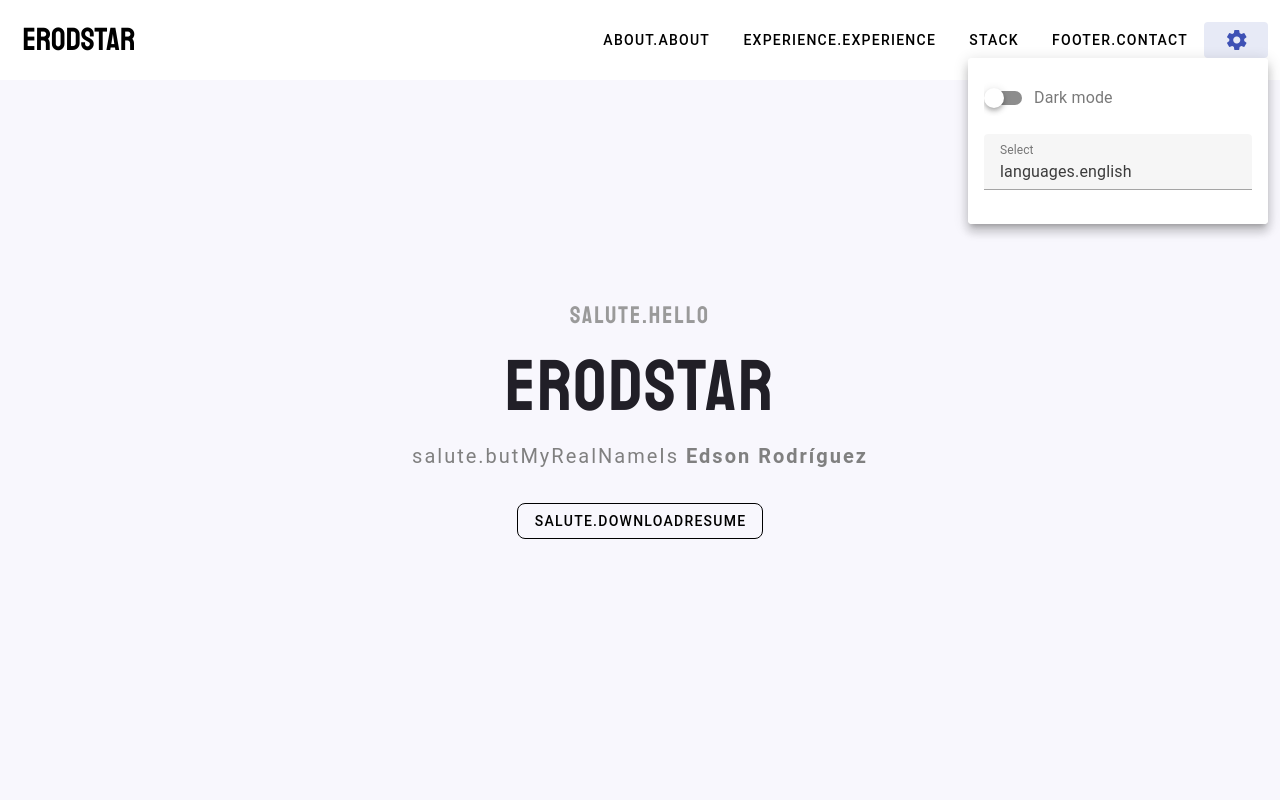
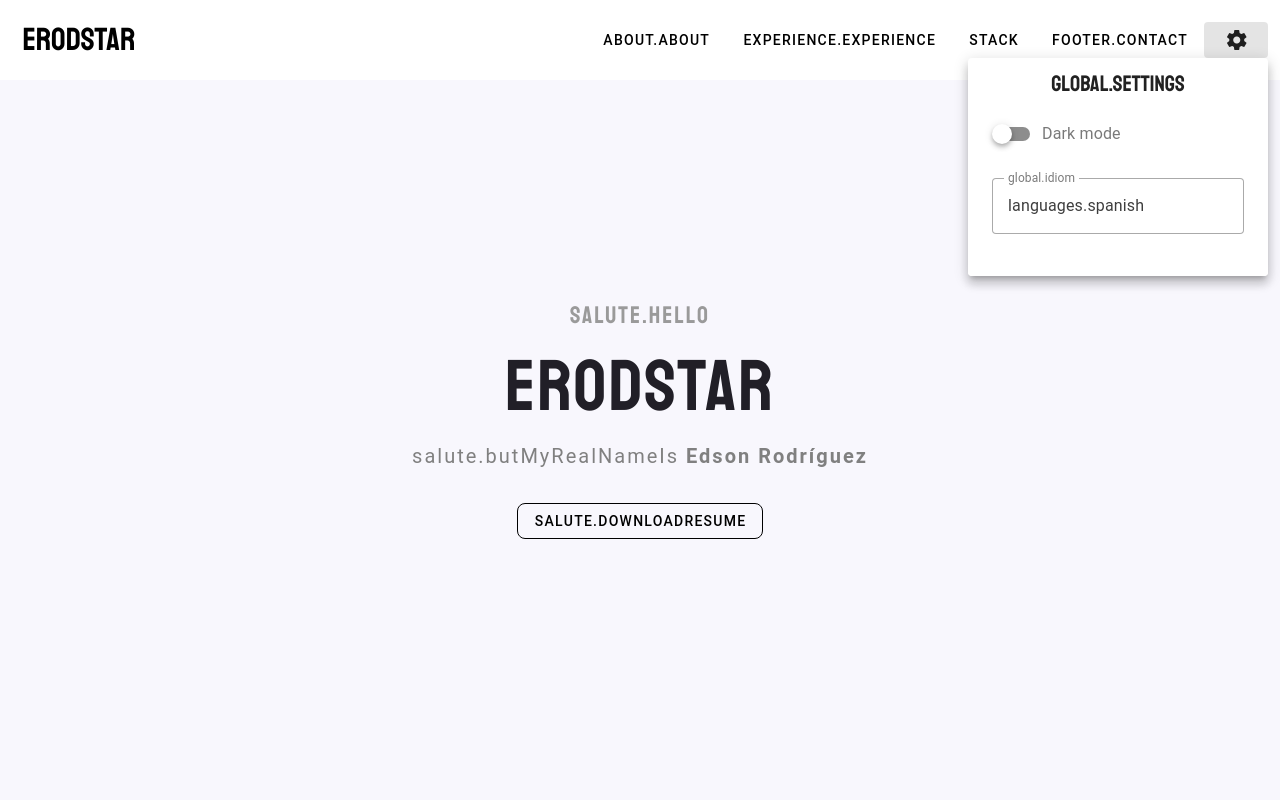
Before and after one commit to Erod-star/portfolio, a Vue app: page / in a window 1280 px wide. Both pictures are taken after a click on the button "settings". Shown: the top 800 px of the page. Built offline with nearby package versions, Linux system fonts and the light colour scheme.

Commit message:
Integrate collapsible settings menu

```diff
--- /dev/null
+++ b/src/components/DarkModeSwitch.vue
@@ -0,0 +1,16 @@
+<script setup lang="ts">
+import usePortfolio from '@/composables/usePortfolio'
+const { changeDarkMode, isDarkMode } = usePortfolio()
+</script>
+
+<template>
+  <v-switch
+    hide-details
+    color="yellow"
+    label="Dark mode"
+    v-model="isDarkMode"
+    @click="changeDarkMode"
+  />
+</template>
+
+<style scoped></style>
--- a/src/components/HomeBackdrop.vue
+++ b/src/components/HomeBackdrop.vue
@@ -55,6 +55,7 @@ const downloadCv = () => {
     &__text
       p
         font-size: $f-sm
+        padding: 0px 1.8rem
 </style>
 
 <style lang="sass" scoped>
--- /dev/null
+++ b/src/components/LanguageSelector.vue
@@ -0,0 +1,31 @@
+<script setup lang="ts">
+import { watch, nextTick } from 'vue'
+import { useI18n } from 'vue-i18n'
+import usePortfolio from '../composables/usePortfolio'
+
+const { t, locale } = useI18n()
+const { languages, changeLanguage } = usePortfolio()
+
+watch(locale, () => {
+  nextTick(() => {
+    languages.value = [
+      { label: t('languages.english'), value: 'en' },
+      { label: t('languages.spanish'), value: 'es' }
+    ]
+  })
+})
+</script>
+
+<template>
+  <v-select
+    :label="$t('global.idiom')"
+    :items="languages"
+    item-title="label"
+    item-value="value"
+    variant="outlined"
+    @update:model-value="(lang) => changeLanguage(lang)"
+    v-model="locale"
+  />
+</template>
+
+<style lang="sass" scoped></style>
--- a/src/components/Navbar.vue
+++ b/src/components/Navbar.vue
@@ -1,11 +1,8 @@
 <script setup lang="ts">
 import { onMounted, ref, nextTick, onBeforeUnmount } from 'vue'
-import usePortfolio from '@/composables/usePortfolio'
-import { Settings } from '@/components'
+import { Settings, LanguageSelector, DarkModeSwitch } from '@/components'
 
-const { changeDarkMode, isDarkMode } = usePortfolio()
-
-const isDrawerActive = ref<boolean>(true)
+const isDrawerActive = ref<boolean>(false)
 
 const windowWidth = ref<number>(window.innerWidth)
 
@@ -43,13 +40,6 @@ onBeforeUnmount(() => {
           <v-btn>{{ $t('footer.contact') }}</v-btn>
         </a>
         <Settings />
-        <!-- <v-btn
-          :color=
-          variant="tonal"
-          @click="changeDarkMode"
-        >
-          Dark
-        </v-btn> -->
       </div>
       <v-btn v-else @click="isDrawerActive = !isDrawerActive">
         <i class="material-icons"> menu </i>
@@ -81,13 +71,16 @@ onBeforeUnmount(() => {
           <i class="material-icons"> help </i> {{ $t('footer.contact') }}
         </v-list-item>
       </a>
-      <v-switch
-        hide-details
-        color="yellow"
-        label="Dark mode"
-        v-model="isDarkMode"
-        @click="changeDarkMode"
-      />
+
+      <v-divider />
+
+      <h4 class="mt-4 settings-title-drawer text-center">Settings</h4>
+      <v-list-item>
+        <DarkModeSwitch class="px-3" />
+      </v-list-item>
+      <v-list-item>
+        <LanguageSelector class="py-1" />
+      </v-list-item>
     </v-list>
   </v-navigation-drawer>
 </template>
@@ -108,14 +101,14 @@ header
       transform: scale(1.2, 1.2)
   .navbar-link
     color: #000
-  .settings-button
-    color: red
 
 .v-navigation-drawer
   padding-top: 1rem
   a
     color: black
     text-decoration: none
+  .settings-title-drawer
+    font-size: 1.2rem
   .v-list-item
     :deep(.v-list-item__content)
       display: flex
--- a/src/components/Settings.vue
+++ b/src/components/Settings.vue
@@ -1,55 +1,32 @@
 <script lang="ts" setup>
 import { ref } from 'vue'
-import { useI18n } from 'vue-i18n'
 
 import usePortfolio from '../composables/usePortfolio'
+import { LanguageSelector, DarkModeSwitch } from '@/components'
 
-interface Props {
-  btnColor: 'string'
-}
+const { isDarkMode } = usePortfolio()
 
-// const props = defineProps<Props>()
-const { t } = useI18n()
-const { changeDarkMode, isDarkMode } = usePortfolio()
-
-const menu = ref(false)
-const languages = [
-  { label: t('languages.english'), value: 'EN' },
-  { label: t('languages.spanish'), value: 'ES' }
-]
-const currentLang = ref({ label: t('languages.english'), value: 'EN' })
-
-const logger = (object: any) => console.log(object)
+const isMenuOpen = ref(false)
 </script>
 
 <template>
-  <div>
-    <v-menu v-model="menu" :close-on-content-click="false" location="bottom">
+  <div class="settings">
+    <v-menu v-model="isMenuOpen" :close-on-content-click="false" location="bottom">
       <template v-slot:activator="{ props }">
-        <v-btn color="indigo" v-bind="props"> <i class="material-icons"> settings </i> </v-btn>
+        <v-btn v-bind="props">
+          <i class="material-icons"> settings </i>
+        </v-btn>
       </template>
 
-      <v-card min-width="300">
-        <v-list>
+      <v-card min-width="300" :class="`overlay-menu-background${isDarkMode ? '-dark' : ''}`">
+        <h4 class="text-center settings-title">{{ $t('global.settings') }}</h4>
+        <v-list :class="`overlay-menu-background${isDarkMode ? '-dark' : ''}`">
           <v-list-item>
-            <v-switch
-              hide-details
-              color="yellow"
-              label="Dark mode"
-              v-model="isDarkMode"
-              @click="changeDarkMode"
-            />
+            <DarkModeSwitch class="px-2" />
           </v-list-item>
 
           <v-list-item>
-            <v-select
-              label="Select"
-              :items="languages"
-              item-title="label"
-              item-value="value"
-              @update:model-value="logger"
-              v-model="currentLang"
-            />
+            <LanguageSelector class="py-2 px-2" />
           </v-list-item>
         </v-list>
       </v-card>
@@ -57,4 +34,16 @@ const logger = (object: any) => console.log(object)
   </div>
 </template>
 
-<style lang="scss" scoped></style>
+<style lang="sass">
+@import '../assets/sass/style.sass'
+.settings-title
+    padding-top: 10px
+    font-size: 1.4rem
+.overlay-menu-background, .overlay-menu-background-dark
+    background: $white !important
+    padding-top: 0px !important
+.overlay-menu-background-dark
+    background: $black-800 !important
+    transition: $transition-dark-mode !important
+    color: $white !important
+</style>
--- a/src/components/index.ts
+++ b/src/components/index.ts
@@ -10,3 +10,5 @@ export { default as Footer } from './Footer.vue'
 export { default as Navbar } from './Navbar.vue'
 export { default as SkillCard } from './SkillCard.vue'
 export { default as Settings } from './Settings.vue'
+export { default as LanguageSelector } from './LanguageSelector.vue'
+export { default as DarkModeSwitch } from './DarkModeSwitch.vue'
--- a/src/composables/usePortfolio.ts
+++ b/src/composables/usePortfolio.ts
@@ -1,22 +1,33 @@
+import { ref } from 'vue'
+import { storeToRefs } from 'pinia'
+import { useI18n } from 'vue-i18n'
+
 import { usePortfolioStore } from '../stores/portfolio'
-import { storeToRefs } from 'pinia'
 
 const usePortfolio = () => {
   const store = usePortfolioStore()
   const { isDarkMode, appConf } = storeToRefs(store)
+  const { t } = useI18n()
 
   const getImageUrl = (imgName: string) => {
     const path = new URL(`../../public/images/${imgName}`, import.meta.url)
     return path.href
   }
 
+  const languages = ref([
+    { label: t('languages.english'), value: 'en' },
+    { label: t('languages.spanish'), value: 'es' }
+  ])
+
   return {
     // ? Properties
     appConf,
     isDarkMode,
+    languages,
     // ? Getters
     // ? Methods
     changeDarkMode: store.changeDarkMode,
+    changeLanguage: store.changeLanguage,
     setAppConf: store.setAppConf,
     getImageUrl
   }
--- a/src/interfaces/index.ts
+++ b/src/interfaces/index.ts
@@ -1,11 +1,11 @@
 export interface AppConfing {
   isDarkMode?: boolean
-  languague?: Lenguages
+  languague?: Languages
 }
 
-export enum Lenguages {
-  ES = 'es',
-  EN = 'en'
+export enum Languages {
+  en = 'en',
+  es = 'es'
 }
 
 export interface Job {
--- a/src/locales/en.json
+++ b/src/locales/en.json
@@ -56,7 +56,11 @@
   },
   "global": {
     "current": "Current",
+    "idiom": " Language",
+    "language": "Language",
     "other": "Others",
+    "selectLanguage": "Select a language",
+    "settings": "Settings",
     "visitWebPage": "Visit webpage"
   },
   "languages": {
--- a/src/locales/es.json
+++ b/src/locales/es.json
@@ -56,7 +56,11 @@
   },
   "global": {
     "current": "actualidad",
+    "idiom": "Idioma",
+    "language": "Lenguaje",
     "other": "Otros",
+    "selectLanguage": "Selecciona un lenguaje",
+    "settings": "Configuraciones",
     "visitWebPage": "Visitar página web"
   },
   "languages": {
--- a/src/stores/portfolio.ts
+++ b/src/stores/portfolio.ts
@@ -1,9 +1,9 @@
 import { ref, computed } from 'vue'
 import { defineStore } from 'pinia'
 
-import { Lenguages, type AppConfing } from '../interfaces/index'
+import { Languages, type AppConfing } from '../interfaces/index'
 
-const DEFAULT_CONFIG: AppConfing = { isDarkMode: false, languague: Lenguages.ES }
+const DEFAULT_CONFIG: AppConfing = { isDarkMode: false, languague: Languages.es }
 
 export const usePortfolioStore = defineStore('portfolio', () => {
   // ? Properties
@@ -26,6 +26,12 @@ export const usePortfolioStore = defineStore('portfolio', () => {
     changeDarkMode: () => {
       appConf.value.isDarkMode = !appConf.value.isDarkMode
       localStorage.setItem('AppConf', JSON.stringify(appConf.value))
+    },
+    changeLanguage: (lang: Languages) => {
+      if (appConf.value.languague !== lang) {
+        appConf.value.languague = lang
+        localStorage.setItem('AppConf', JSON.stringify(appConf.value))
+      }
     }
   }
 })
```
